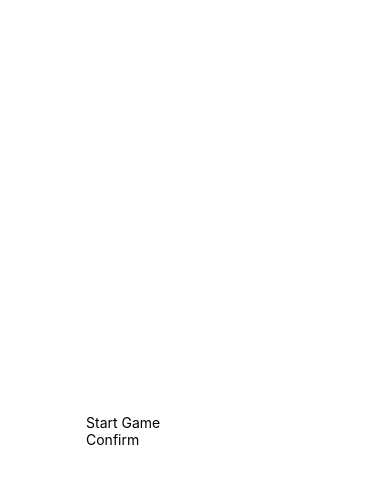
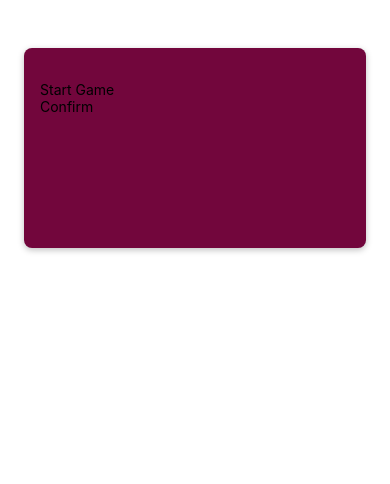
Before and after one commit to alexrodrigues/guessing_game, a React Native app: screen / in a window 390 px wide. Shown: the top 484 px of the page. Built offline with nearby package versions, Linux system fonts and the light colour scheme.

Commit message:
Update App.js to change StatusBar style to 'dark' and modify container alignment; enhance StartGameScreen with inputContainer styling for better layout.

```diff
--- a/App.js
+++ b/App.js
@@ -6,7 +6,7 @@ export default function App() {
   return (
     <View style={styles.container}>
       <StartGameScreen />
-      <StatusBar style="auto" />
+      <StatusBar style="dark" />
     </View>
   );
 }
@@ -15,7 +15,6 @@ const styles = StyleSheet.create({
   container: {
     flex: 1,
     backgroundColor: "#fff",
-    alignItems: "center",
-    justifyContent: "center",
+    justifyContent: "flex-start",
   },
 });
--- a/screens/StartGameScreen.js
+++ b/screens/StartGameScreen.js
@@ -1,9 +1,10 @@
+import { StyleSheet } from "react-native";
 import { TextInput, View } from "react-native";
 import PrimaryButton from "../components/PrimaryButton";
 
 function StartGameScreen() {
   return (
-    <View>
+    <View style={styles.inputContainer}>
       <TextInput />
       <PrimaryButton>Start Game</PrimaryButton>
       <PrimaryButton>Confirm</PrimaryButton>
@@ -12,3 +13,19 @@ function StartGameScreen() {
 }
 
 export default StartGameScreen;
+
+const styles = StyleSheet.create({
+  inputContainer: {
+    padding: 16,
+    marginHorizontal: 24,
+    height: 200,
+    backgroundColor: "#72063c",
+    borderRadius: 8,
+    elevation: 4,
+    marginTop: 48,
+    shadowColor: "black",
+    shadowOffset: { width: 0, height: 2 },
+    shadowRadius: 6,
+    shadowOpacity: 0.25,
+  },
+});
```
